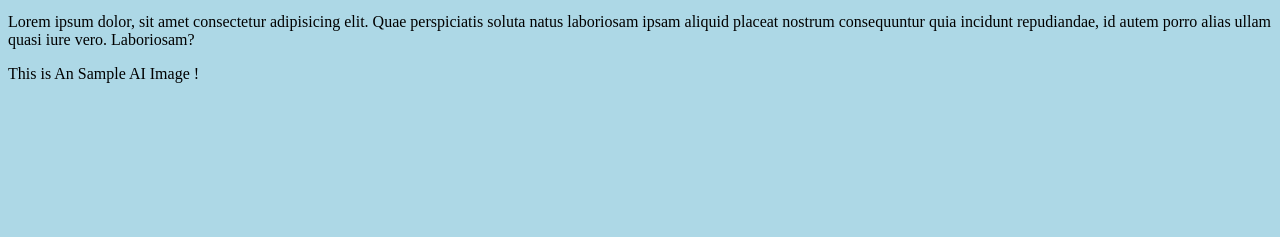
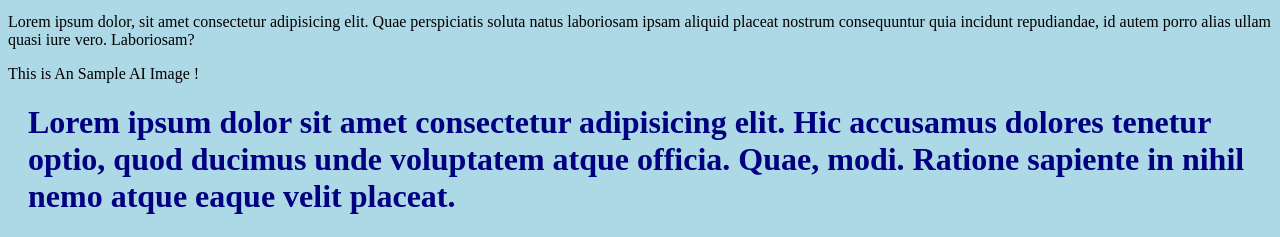
Before and after one commit to GURUx3/hello_world, a plain HTML site: page index.html in a window 1280 px wide. Shown: the part 739-976 px from the top of the page. Before the commit the page ends 838 px from the top, so only its background shows below. Drawn offline with Linux system fonts and the light colour scheme.

Commit message:
sadnsaldnsad

```diff
--- a/index.html
+++ b/index.html
@@ -17,5 +17,6 @@
 <p>A new line in our file!</p>
 <p>Lorem ipsum dolor, sit amet consectetur adipisicing elit. Quae perspiciatis soluta natus laboriosam ipsam aliquid placeat nostrum consequuntur quia incidunt repudiandae, id autem porro alias ullam quasi iure vero. Laboriosam?</p>
     <p>This is An Sample AI Image !</p>
+    <h1>Lorem ipsum dolor sit amet consectetur adipisicing elit. Hic accusamus dolores tenetur optio, quod ducimus unde voluptatem atque officia. Quae, modi. Ratione sapiente in nihil nemo atque eaque velit placeat.</h1>
   </body>
 </html>
```
